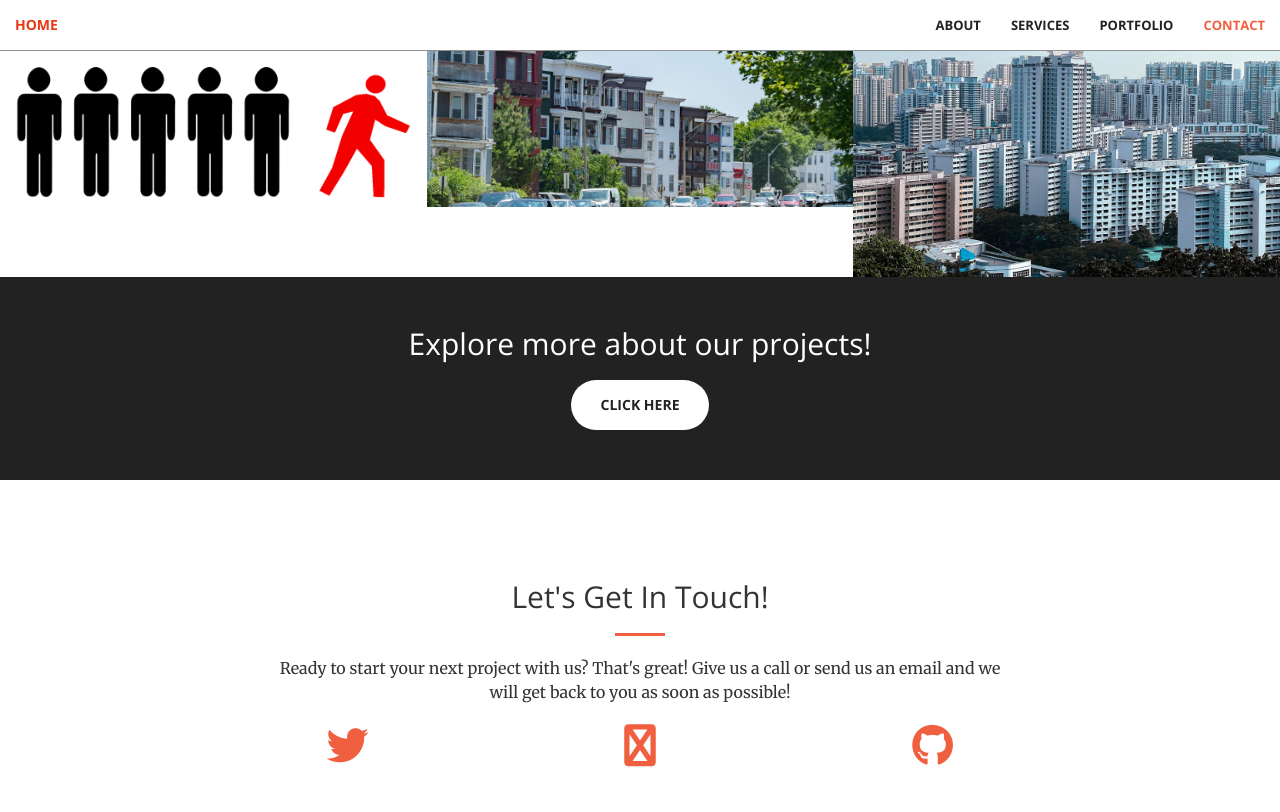
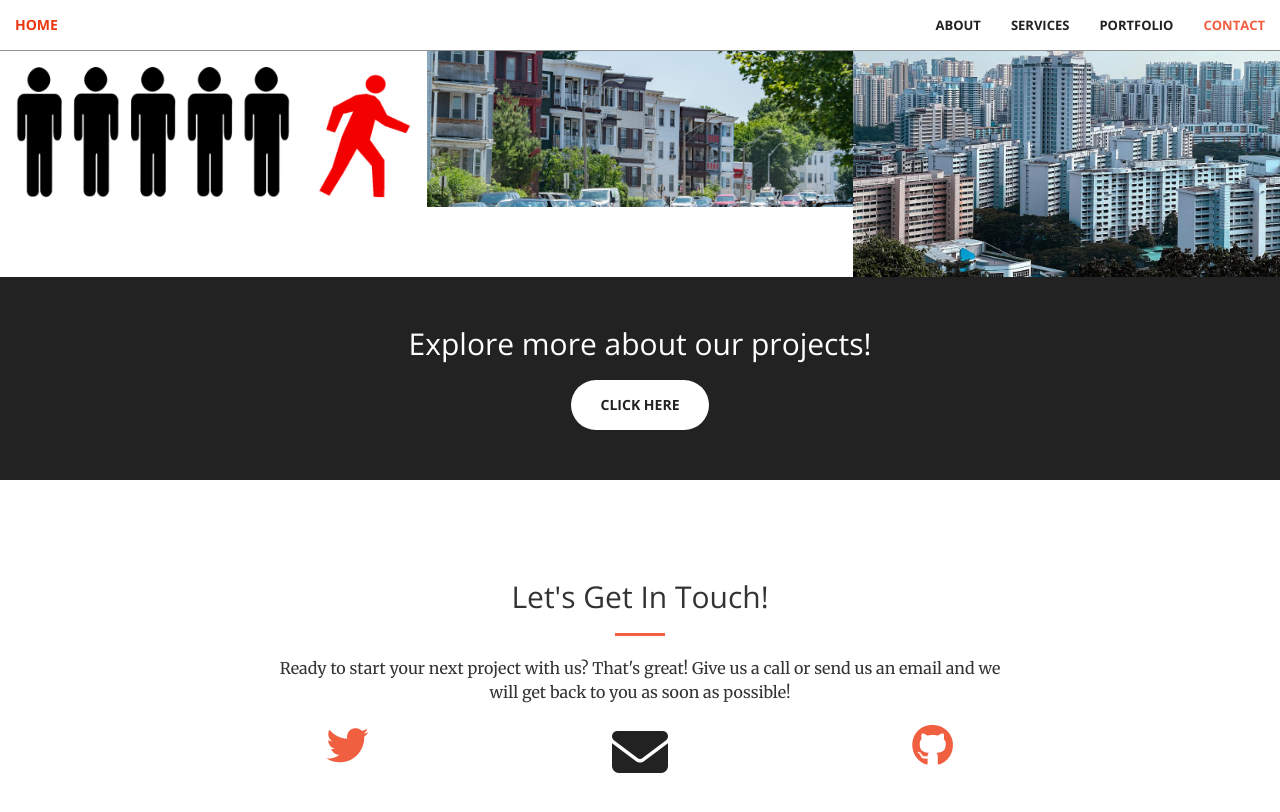
Before and after one commit to valdo28/valdo28.github.io, a Jekyll site: the page built from index.html, in a window 1280 px wide and 900 px high, scrolled down 1836 px. Shown: the top 812 px of the window. Built offline with Jekyll 4.4.1, drawn with Linux system fonts in a browser that asks for light colours.

Commit message:
Update contact.html

```diff
--- a/_includes/contact.html
+++ b/_includes/contact.html
@@ -14,7 +14,7 @@
         </div>
         <div class="col-lg-2 col-lg-offset-1 text-center">
             <a href="mailto:{{ site.email }}">
-            <i class="fa-brands fa-envelope-o fa-3x wow bounceIn" data-wow-delay=".1s"></i>
+            <i class="fa fa-envelope-o fa-3x wow bounceIn" data-wow-delay=".1s"></i>
                 <p>{{ site.email }}</p>
             </a>
         </div>
```
